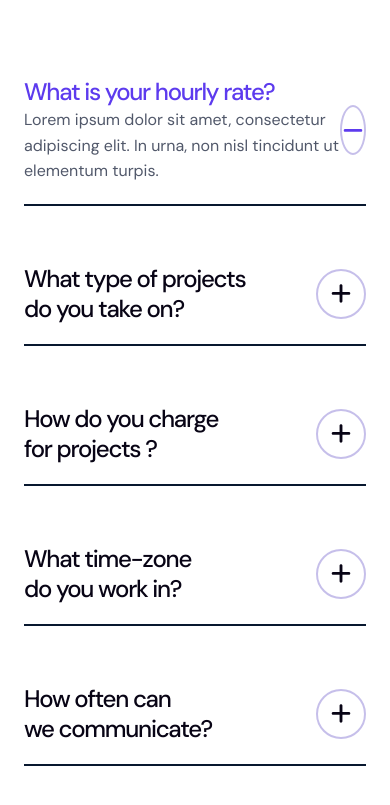
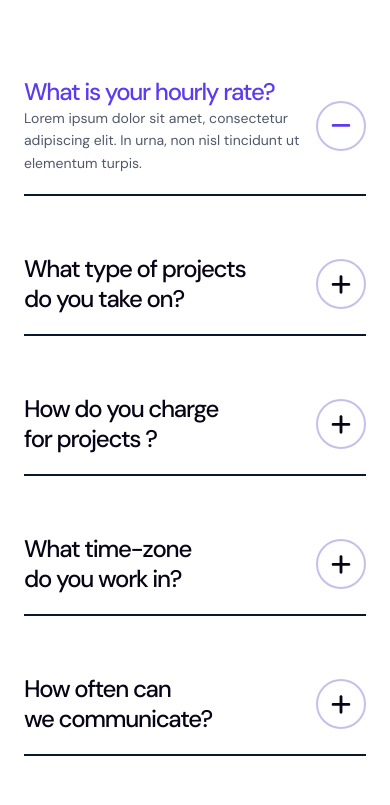
Before and after one commit to HuyIT2706/html-css-06, a plain HTML site: page index.html in a window 390 px wide. Shown: the part 6057-6862 px from the top of the page. Drawn offline with nearby package versions, Linux system fonts and the light colour scheme.

Commit message:
Done responsize

```diff
--- a/assets/css/responsize.css
+++ b/assets/css/responsize.css
@@ -339,8 +339,8 @@
         width: 265px;
     }
     .question__desc{
-        font-size: 1.6rem;
-        width: 316px;
+        font-size: 1.4rem;
+        width: 292px;
     }
     .talk__heading{
         font-size: 3.6rem;
```
